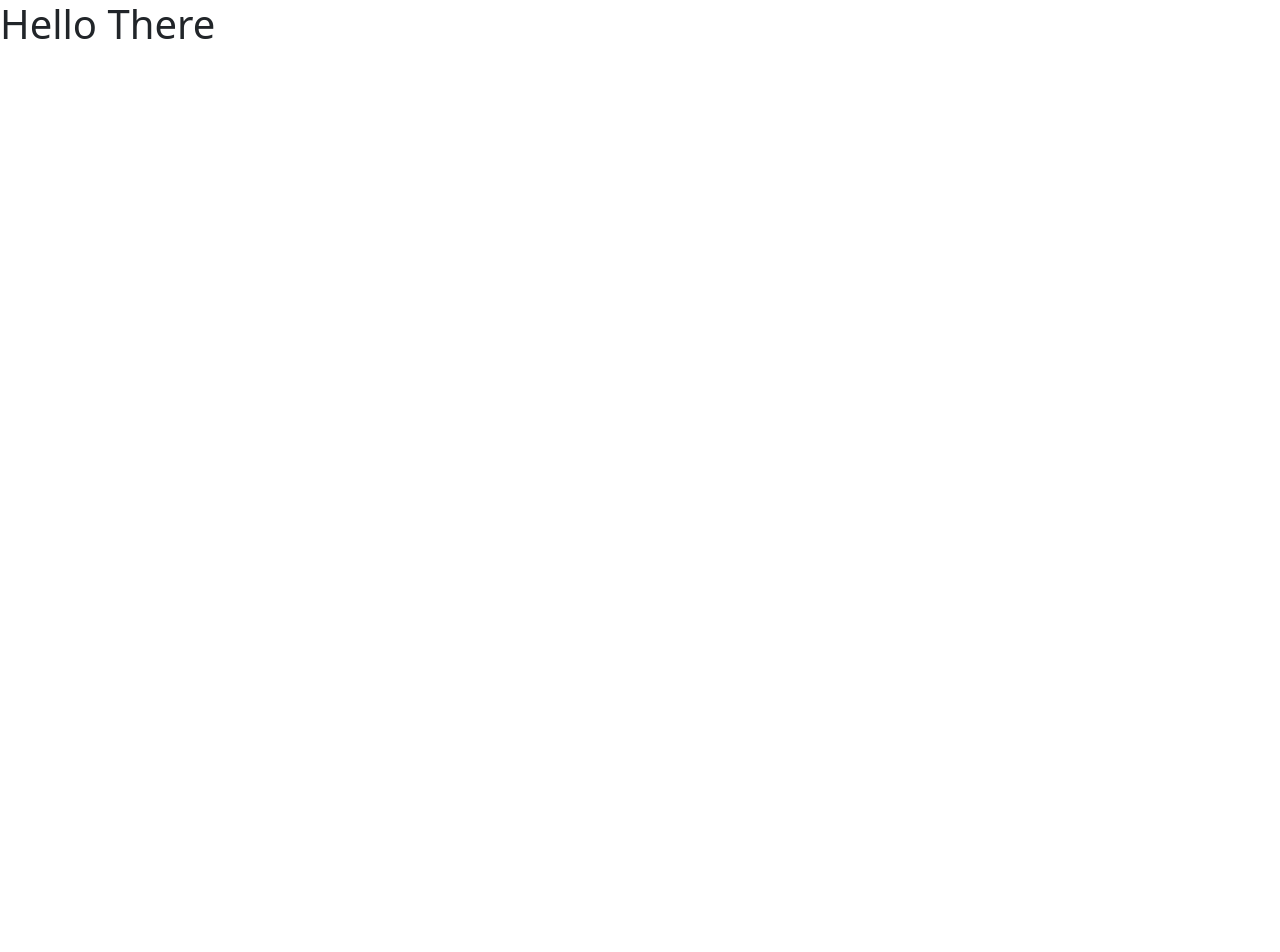
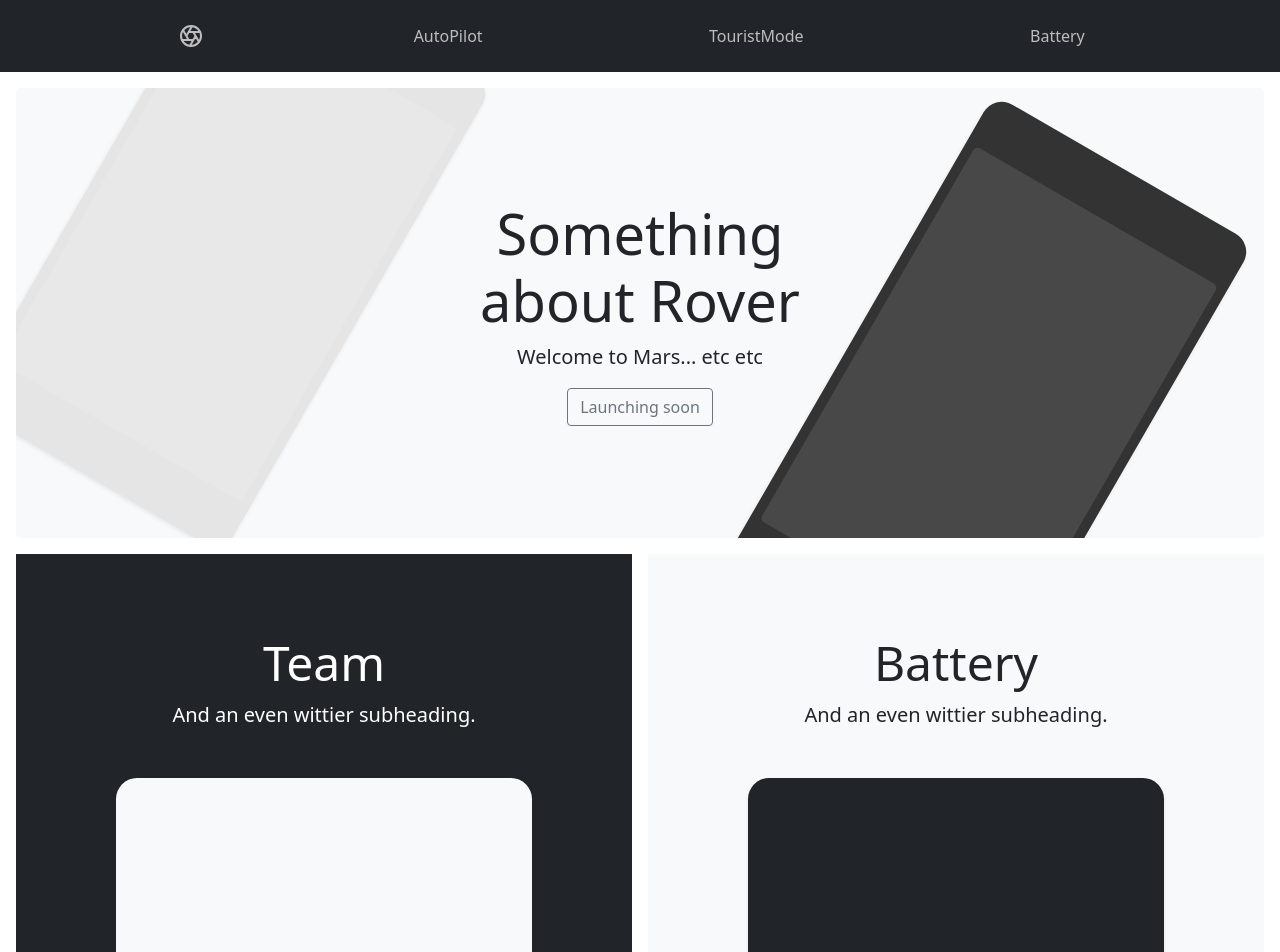
Before and after one commit to Shaanukstar123/Mars-Rover-Project-WALL-EE, a React (Create React App) app in the folder Command/FrontEnd/pageui/: page / in a window 1280 px wide. Shown: the top 952 px of the page. Before the commit the page ends 800 px from the top, so only its background shows below. Built offline with nearby package versions, Linux system fonts and the light colour scheme.

Commit message:
Made basic Bootstrap UI with routing

```diff
--- a/Command/FrontEnd/pageui/package.json
+++ b/Command/FrontEnd/pageui/package.json
@@ -10,6 +10,7 @@
     "react": "^18.1.0",
     "react-bootstrap": "^2.4.0",
     "react-dom": "^18.1.0",
+    "react-router-dom": "^6.3.0",
     "react-scripts": "5.0.1",
     "web-vitals": "^2.1.4"
   },
--- /dev/null
+++ b/Command/FrontEnd/pageui/src/App.css
@@ -0,0 +1,76 @@
+.container {
+  max-width: 960px;
+}
+
+/*
+ * Custom translucent site header
+ */
+
+.site-header {
+  background-color: rgba(0, 0, 0, .85);
+  -webkit-backdrop-filter: saturate(180%) blur(20px);
+  backdrop-filter: saturate(180%) blur(20px);
+}
+.site-header a {
+  color: #bebcbc;
+  /* color: #8e8e8e; */
+  transition: color .15s ease-in-out;
+}
+.site-header a:hover {
+  color: #fff;
+  text-decoration: none;
+}
+
+/*
+ * Dummy devices (replace them with your own or something else entirely!)
+ */
+
+.product-device {
+  position: absolute;
+  right: 10%;
+  bottom: -30%;
+  width: 300px;
+  height: 540px;
+  background-color: #333;
+  border-radius: 21px;
+  transform: rotate(30deg);
+}
+
+.product-device::before {
+  position: absolute;
+  top: 10%;
+  right: 10px;
+  bottom: 10%;
+  left: 10px;
+  content: "";
+  background-color: rgba(255, 255, 255, .1);
+  border-radius: 5px;
+}
+
+.product-device-2 {
+  top: -25%;
+  right: auto;
+  bottom: 0;
+  left: 5%;
+  background-color: #e5e5e5;
+}
+
+.prevent-react-error{
+  width: 80%;
+  height: 300px;
+  border-radius: 21px 21px 0 0;
+}
+
+
+/*
+ * Extra utilities
+ */
+
+.flex-equal > * {
+  flex: 1;
+}
+@media (min-width: 768px) {
+  .flex-md-equal > * {
+    flex: 1;
+  }
+}
--- a/Command/FrontEnd/pageui/src/App.js
+++ b/Command/FrontEnd/pageui/src/App.js
@@ -1,8 +1,27 @@
-
+import './App.css';
+import Navbar from './Components/Navbar';
+import About from './Components/About';
+import Battery from './Components/Battery';
+import { BrowserRouter as Router, Route, Routes } from 'react-router-dom'
 
 function App() {
   return (
-    <h1> Hello There</h1>
+  <Router>
+
+    <body>
+      <Navbar />
+
+      <Routes>
+        <Route path='/' element={<About /> } />
+
+        <Route path='/battery' element={<Battery /> } />
+
+
+      </Routes>
+
+    </body>
+
+  </Router>
   );
 }
 
--- /dev/null
+++ b/Command/FrontEnd/pageui/src/Components/About.js
@@ -0,0 +1,53 @@
+
+
+const About = () => {
+  return (
+    <main>
+      <div className="position-relative overflow-hidden p-5 p-md-3 m-md-3 text-center bg-light rounded-2">
+        <div className="col-md-5 p-lg-5 mx-auto my-5 rounded-pill">
+          <h1 className="display-4 fw-normal">Something about Rover</h1>
+          <p className="lead fw-normal"> Welcome to Mars... etc etc</p>
+          <a className="btn btn-outline-secondary" href="/">Launching soon</a>
+        </div>
+        <div className="product-device shadow-sm d-none d-md-block"></div>
+        <div className="product-device product-device-2 shadow-sm d-none d-md-block"></div>
+      </div>
+
+      <div className="d-md-flex flex-md-equal w-100 my-md-3 ps-md-3">
+        <div className="bg-dark me-md-3 pt-3 px-3 pt-md-5 px-md-5 text-center text-white overflow-hidden">
+          <div className="my-3 py-3">
+            <h2 className="display-5">Team </h2>
+            <p className="lead">And an even wittier subheading.</p>
+          </div>
+          <div className="bg-light shadow-sm mx-auto prevent-react-error"></div>
+        </div>
+        <div className="bg-light me-md-3 pt-3 px-3 pt-md-5 px-md-5 text-center overflow-hidden ">
+          <div className="my-3 p-3">
+            <h2 className="display-5">Battery</h2>
+            <p className="lead">And an even wittier subheading.</p>
+          </div>
+          <div className="bg-dark shadow-sm mx-auto prevent-react-error"></div>
+        </div>
+      </div>
+
+      <div className="d-md-flex flex-md-equal w-100 my-md-3 ps-md-3">
+        <div className="bg-light me-md-3 pt-3 px-3 pt-md-5 px-md-5 text-center overflow-hidden">
+          <div className="my-3 p-3">
+            <h2 className="display-5">AutoPilot</h2>
+            <p className="lead">And an even wittier subheading.</p>
+          </div>
+          <div className="bg-dark shadow-sm mx-auto prevent-react-error"></div>
+        </div>
+        <div className="bg-danger me-md-3 pt-3 px-3 pt-md-5 px-md-5 text-center text-white overflow-hidden">
+          <div className="my-3 py-3">
+            <h2 className="display-5">Another headline</h2>
+            <p className="lead">And an even wittier subheading.</p>
+          </div>
+          <div className="bg-light shadow-sm mx-auto prevent-react-error" ></div>
+        </div>
+      </div>
+    </main>
+  )
+}
+
+export default About
--- /dev/null
+++ b/Command/FrontEnd/pageui/src/Components/Battery.js
@@ -0,0 +1,9 @@
+
+
+const Battery = () => {
+  return (
+    <div>Battery</div>
+  )
+}
+
+export default Battery
--- /dev/null
+++ b/Command/FrontEnd/pageui/src/Components/Navbar.js
@@ -0,0 +1,18 @@
+import { Link } from 'react-router-dom'
+
+const Navbar = () => {
+  return (
+    <header className="site-header sticky-top py-3 bg-dark">
+      <nav className="container d-flex flex-column flex-md-row justify-content-around">
+        <Link className="py-2" to="/" aria-label="Product">
+          <svg xmlns="http://www.w3.org/2000/svg" width="24" height="24" fill="none" stroke="currentColor" stroke-linecap="round" stroke-linejoin="round" stroke-width="2" className="d-block mx-auto" role="img" viewBox="0 0 24 24"><title>Product</title><circle cx="12" cy="12" r="10"/><path d="M14.31 8l5.74 9.94M9.69 8h11.48M7.38 12l5.74-9.94M9.69 16L3.95 6.06M14.31 16H2.83m13.79-4l-5.74 9.94"/></svg>
+        </Link>
+        <Link className="py-2 d-none d-md-inline-block nav-link" to="/"> AutoPilot </Link>
+        <Link className="py-2 d-none d-md-inline-block nav-link" to="/"> TouristMode </Link>
+        <Link className="py-2 d-none d-md-inline-block nav-link" to="/battery"> Battery </Link>
+      </nav>
+    </header>
+  )
+}
+
+export default Navbar
```
Also changed, not shown: 1 other file (tests, documents, lock files or other folders).
